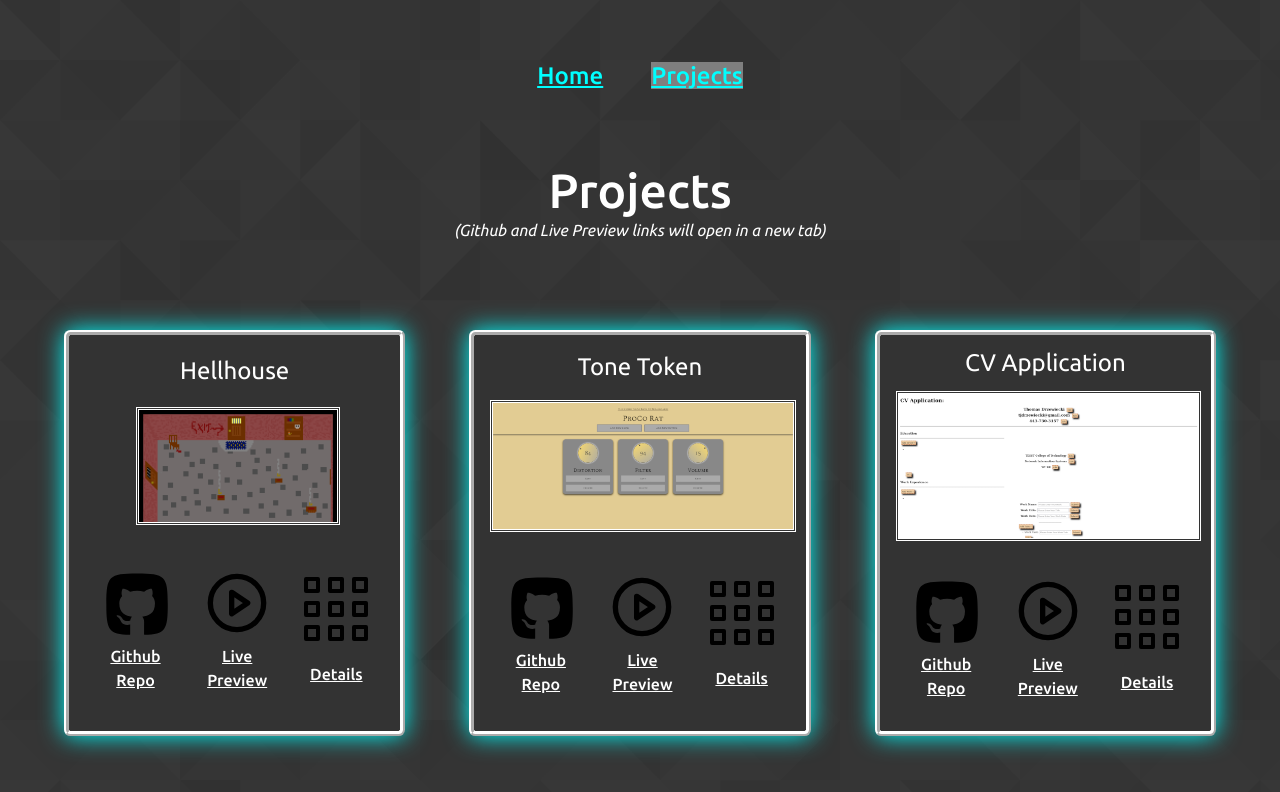
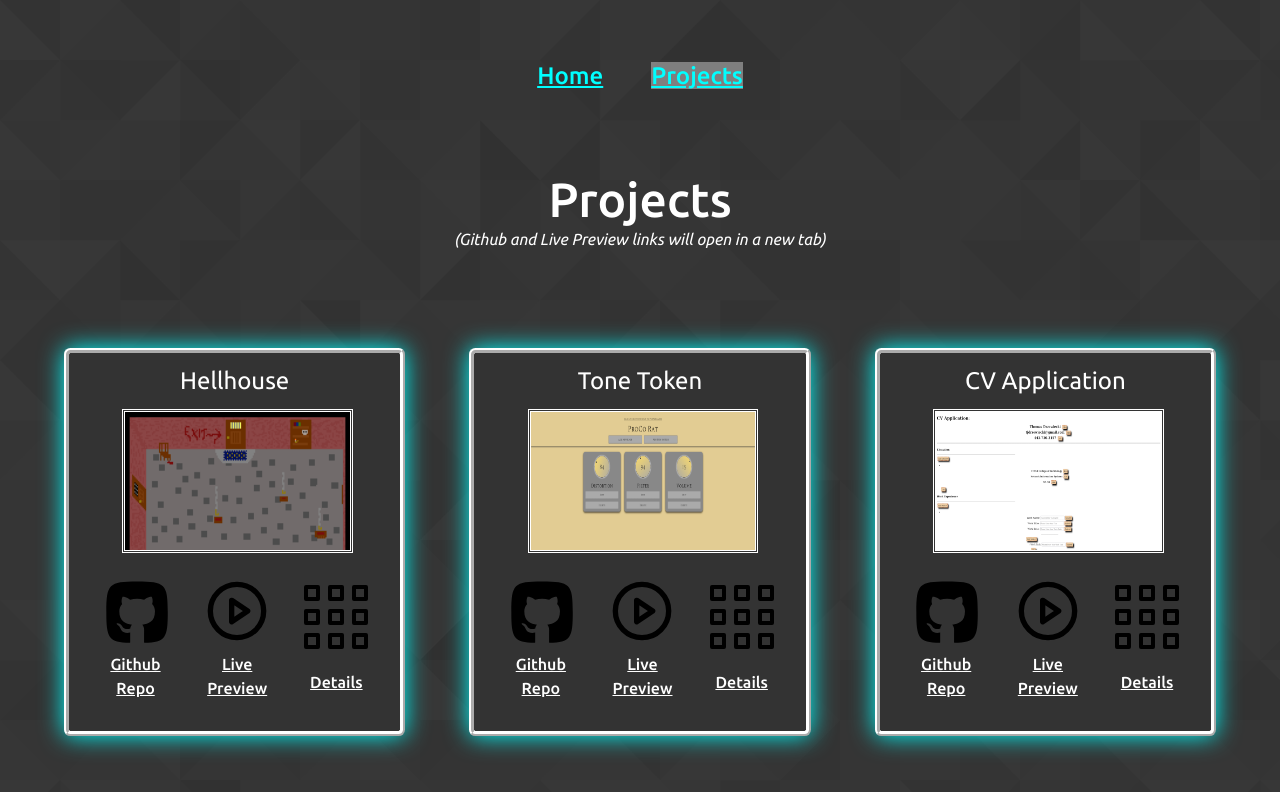
Before and after one commit to TJDRZ/portfolio, a React (Create React App) app: page /#/projects in a window 1280 px wide. Shown: the top 792 px of the page. Built offline with nearby package versions, Linux system fonts and the light colour scheme.

Commit message:
Changed project screenshot size to be uniform

```diff
--- a/src/styles/Project.css
+++ b/src/styles/Project.css
@@ -16,8 +16,14 @@
   font-size: 1.5rem;
 }
 
+.screenshot-container {
+  height: 100%;
+  width: 75%;
+}
+
 .screenshot {
   width: 100%;
+  height: 100%;
   border: double #fff 3px;
 }
 
```
